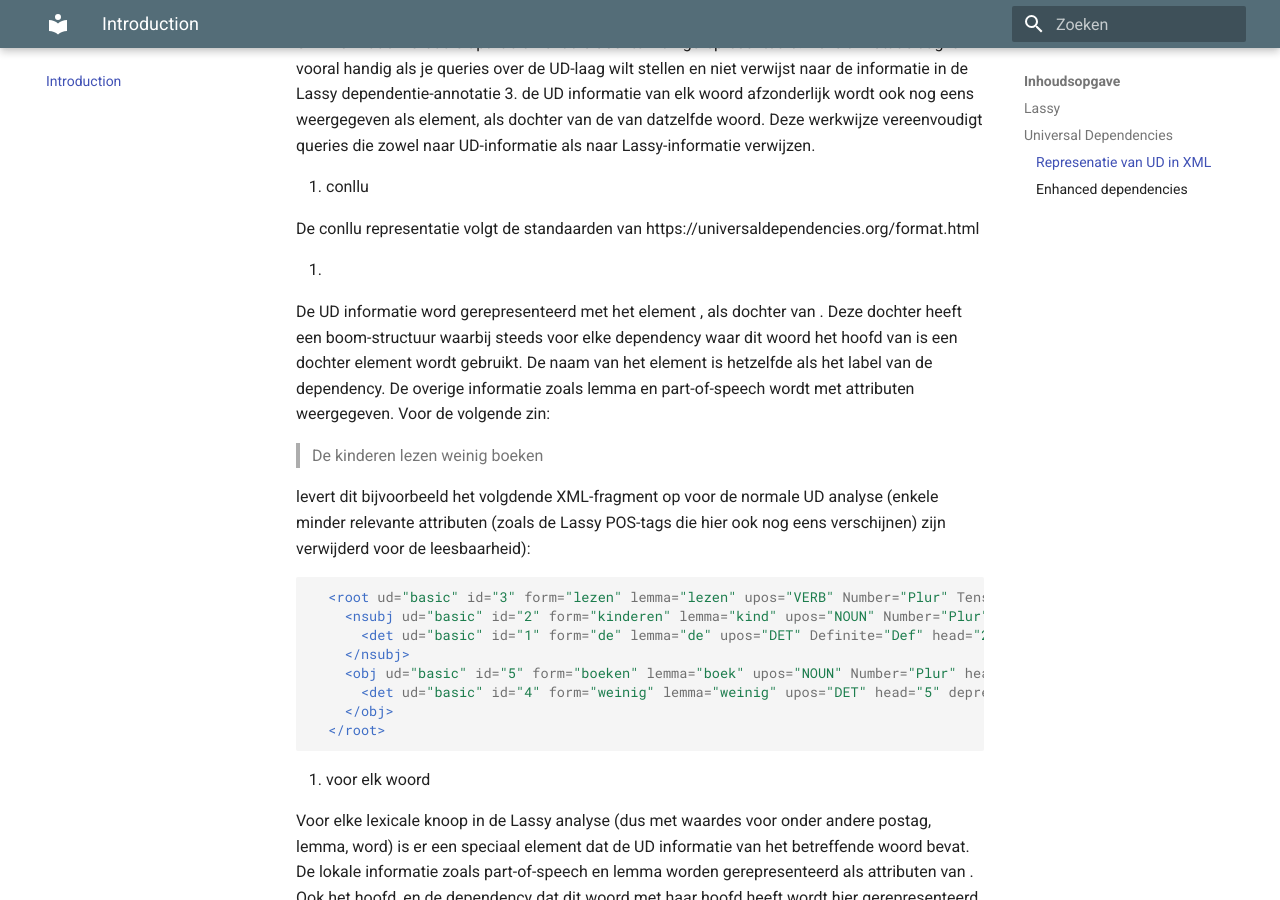
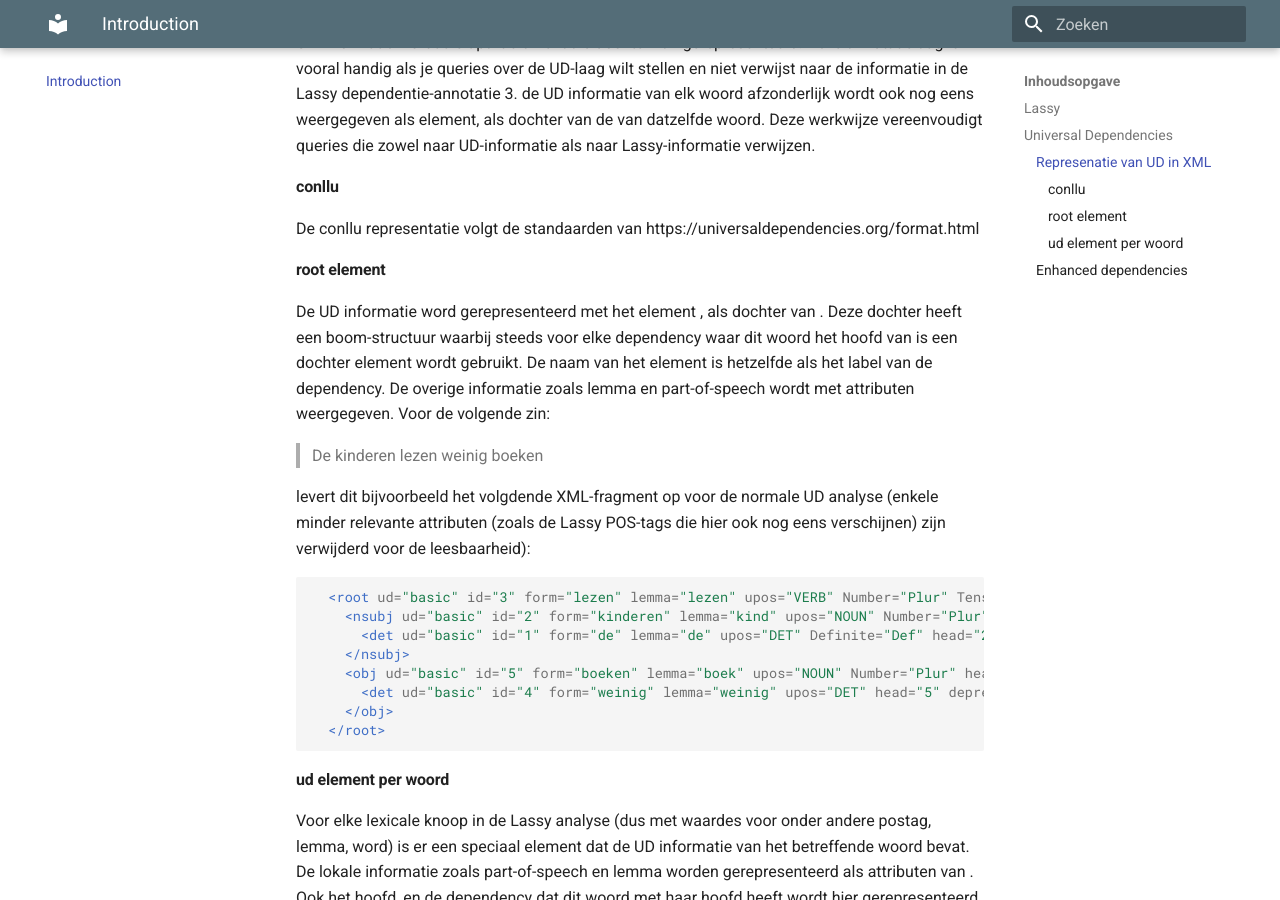
Before and after one commit to rug-compling/alud-docs, an MkDocs documentation site: the page built from docs/index.md, in a window 1280 px wide and 900 px high, scrolled down 555 px. Built offline with MkDocs 1.6.1 and Material for MkDocs 9.7.7, drawn with Linux system fonts in a browser that asks for light colours.

Commit message:
Update index.md
rusty md

````diff
--- a/docs/index.md
+++ b/docs/index.md
@@ -16,11 +16,11 @@ De informatie wordt op drie plaatsen gerepresenteerd:
 2. de UD informatie wordt als apart <root> element als dochter van <alpino_ds> gerepresenteerd. Deze annotatielaag is vooral handig als je queries over de UD-laag wilt stellen en niet verwijst naar de informatie in de Lassy dependentie-annotatie
 3. de UD informatie van elk woord afzonderlijk wordt ook nog eens weergegeven als <ud> element, als dochter van de <node> van datzelfde woord. Deze werkwijze vereenvoudigt queries die zowel naar UD-informatie als naar Lassy-informatie verwijzen.
 
-1. conllu
+#### conllu
 
 De conllu representatie volgt de standaarden van https://universaldependencies.org/format.html
 
-2. <root>
+#### root element
 
 De UD informatie word gerepresenteerd met het element <root>, als dochter van <alpino_ds>. Deze <root> dochter heeft een boom-structuur waarbij steeds voor elke dependency waar dit woord het hoofd van is een dochter element wordt gebruikt. De naam van het element is hetzelfde als het label van de dependency. De overige informatie zoals lemma en part-of-speech wordt met attributen weergegeven. Voor de volgende zin:
 
@@ -40,7 +40,7 @@ levert dit bijvoorbeeld het volgdende XML-fragment op voor de normale UD analyse
   </root>
 ```
 
-3. <ud> voor elk woord
+#### ud element per woord
 
 Voor elke lexicale knoop in de Lassy analyse (dus <node> met waardes voor onder andere postag, lemma, word) is er een speciaal <ud> element dat de UD informatie van het betreffende woord bevat. De lokale informatie zoals part-of-speech en lemma worden gerepresenteerd als attributen van <ud>. Ook het hoofd, en de dependency dat dit woord met haar hoofd heeft wordt hier gerepresenteerd. Daarnaast bevat <ud> dochter-elementen voor elk van de dependencies waarvan dit woord het hoofd is. Deze dochter elementen zijn van het type <dep>, en bevatten attributen die onder andere weergeven wat het label van de dependency is, en welk woord als dependent fungeert. Voor het hiervoor gegeven voorbeeld is dit het (vereenvoudigde) XML-fragment dat behoort bij het woord "kinderen":
 
````
